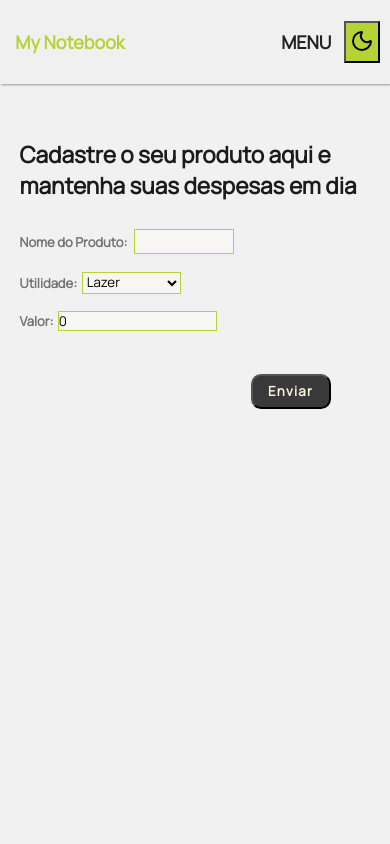
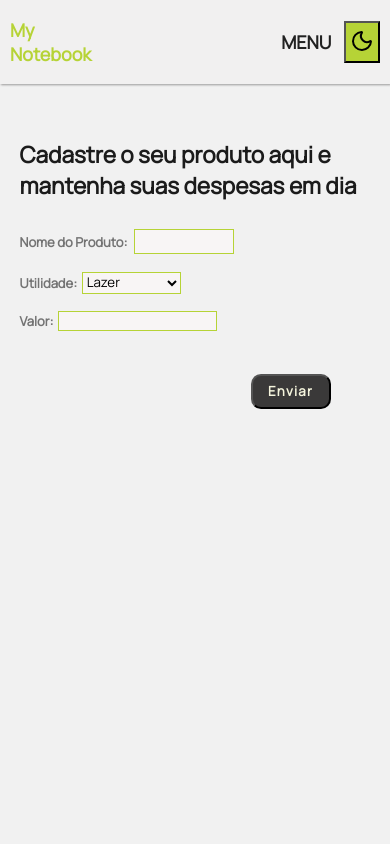
Before and after one commit to rafaelabou1999/mynotebook-despesas, a React (Vite) app: page / in a window 390 px wide. Shown: the top 844 px of the page. Built offline with nearby package versions, Linux system fonts and the light colour scheme.

Commit message:
fixing input bug

```diff
--- a/src/components/Header/index.tsx
+++ b/src/components/Header/index.tsx
@@ -34,9 +34,11 @@ export function Header() {
 
   return(
         <div className={styles.compContainer}>
-            <section className={styles.logo}>
+            <Link to="/" className={styles.linkLogo}>
+              <section className={styles.logo}>
                 <h2>My Notebook</h2>
-            </section>
+              </section>
+            </Link>
 
         <div className={styles.rightMenu}>
         {isMediumOrLarger ? (
--- a/src/components/Header/styles.module.css
+++ b/src/components/Header/styles.module.css
@@ -13,6 +13,11 @@
     gap:4%;
     padding: 18% 0;
     color: var(--solid-primary);
+}
+
+.linkLogo {
+    text-decoration: none;
+
 }
 
 .sectionTwo{
--- a/src/components/InputPost/index.tsx
+++ b/src/components/InputPost/index.tsx
@@ -32,16 +32,16 @@ export function InputPost() {
       const stored = localStorage.getItem('productUtility');
       return stored ? stored : '';
     });
-    const [productValue, setProductValue] = useState<number>(():number => {
+    const [productValue, setProductValue] = useState<string>(():string => {
       const stored = localStorage.getItem('productValue');
-      return stored ? Number(stored) : 0;
+      return stored ? stored : '';
     });
 
     function handleSubmitBtn(){
       const newItem = {
         name: nameRef.current?.value || '',
         utility: utilityRef.current?.value || '',
-        value: valueRef.current?.value || 0,
+        value: Number(valueRef.current?.value || 0),
       }
 
       if(newItem.name === '' || newItem.utility === '' || newItem.value === 0){
@@ -85,7 +85,12 @@ export function InputPost() {
           </div>
          <div className={styles.item}>
            <label htmlFor="">Valor:</label>
-           <input ref={valueRef} type="number" value={productValue} onChange={e => setProductValue(Number(e.target.value))} required/>
+           <input ref={valueRef} type="number" value={productValue} onChange={e => {
+                const val = e.target.value;
+                if (/^\d*$/.test(val)) {
+                  setProductValue(val);
+                }
+           }} required/>
          </div>
 
        <div>
--- a/src/pages/Profile/styles.module.css
+++ b/src/pages/Profile/styles.module.css
@@ -64,7 +64,12 @@ td{
 
 @media screen and (max-width: 640px) {
     th,td{
-      padding:  2.5vw;
+      padding:  2.8vw;
+      font-size: 15px;
+    }
+
+    .finalValue{
+        font-size: 17px !important;
     }
 
     table{
```
